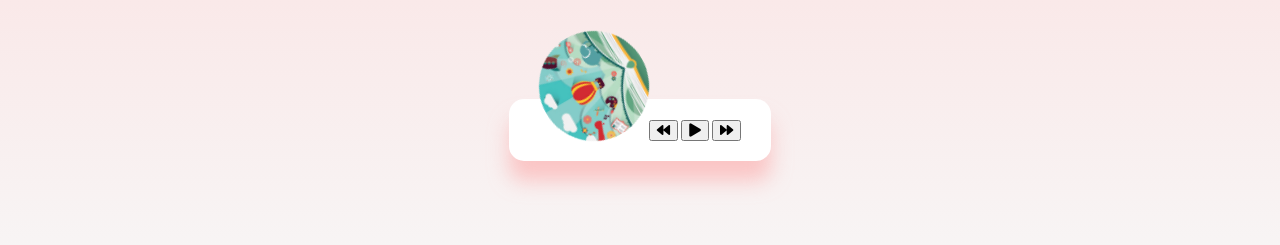
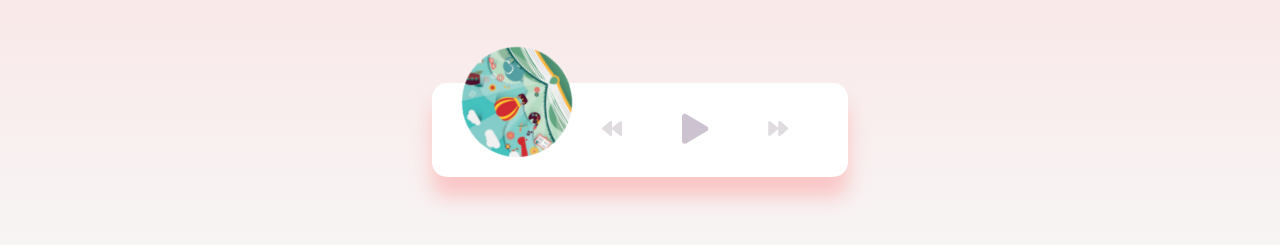
Before and after one commit to jkelly90/Music-Player, a plain HTML site: page index.html in a window 1280 px wide. Shown: the part 319-564 px from the top of the page. Drawn offline with Linux system fonts and the light colour scheme.

Commit message:
added styling to buttons

```diff
--- a/style.css
+++ b/style.css
@@ -60,3 +60,29 @@ body {
         transform: rotate(360deg)
     }
 }
+
+.navigation {
+    display: flex;
+    align-items: center;
+    justify-content: center;
+    z-index: 1;
+}
+
+.action-btn {
+    background-color: #fff;
+    border: 0;
+    color: #dfdbdf;
+    font-size: 20px;
+    cursor: pointer;
+    padding: 10px;
+    margin: 0 20px;
+}
+
+.action-btn.action-btn-big {
+    color: #cdc2d0;
+    font-size: 30px;
+}
+
+.action-btn:focus {
+    outline: 0;
+}
```
